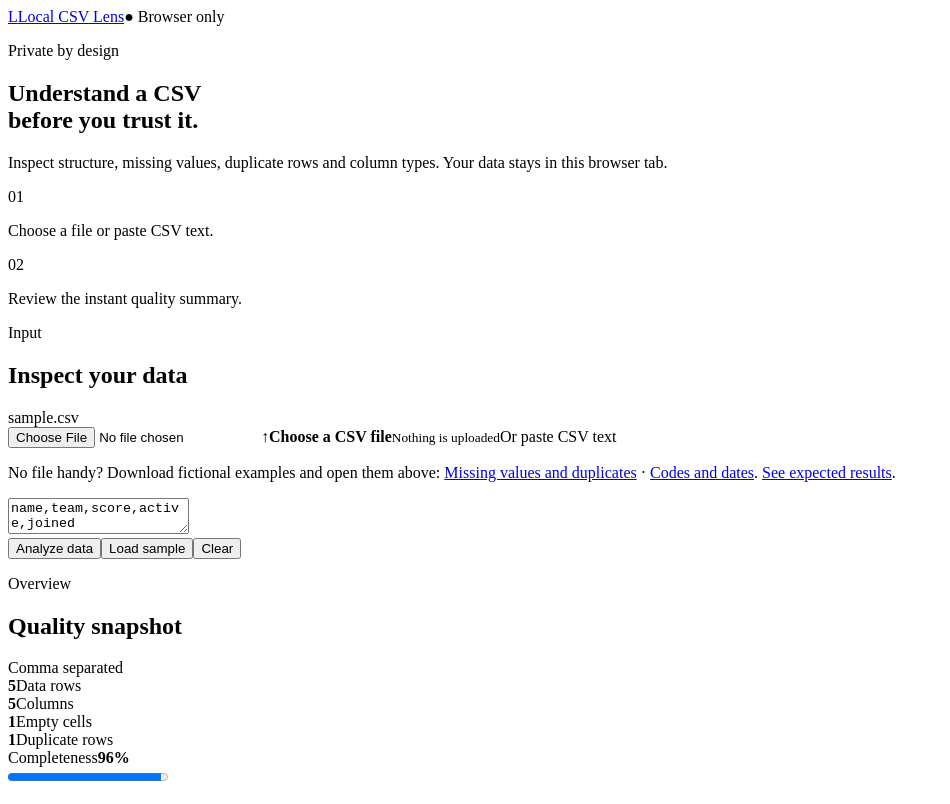
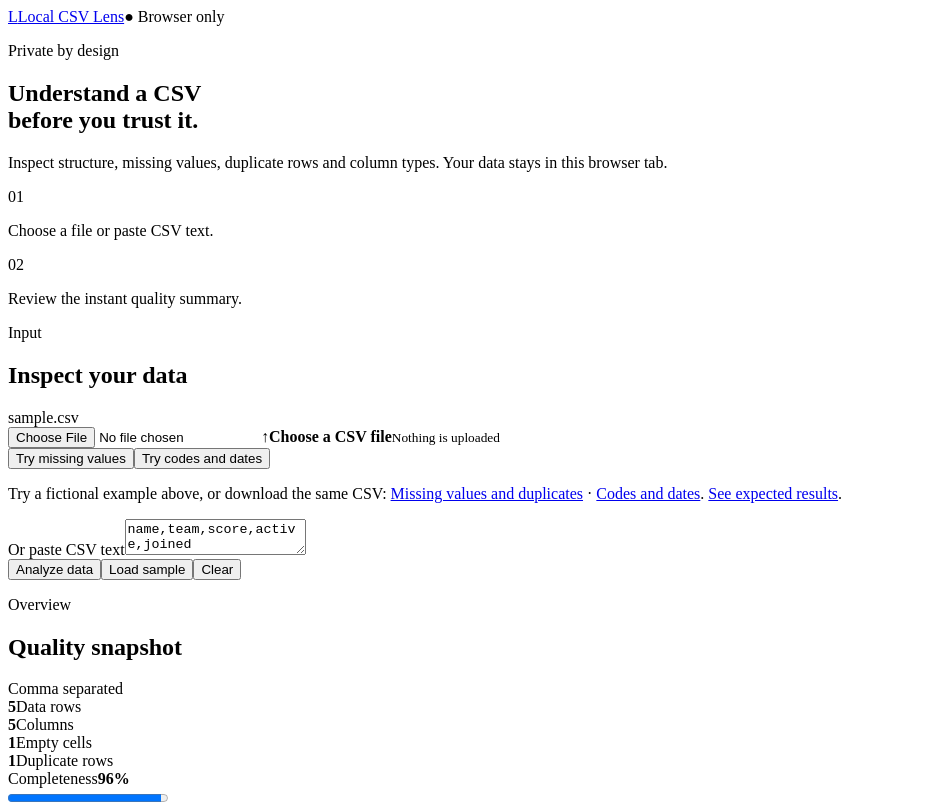
Before and after one commit to vugarbbakhishov-hub/local-csv-lens, a React (Vite) app: page / in a window 1280 px wide. Shown: the top 804 px of the page, without its empty margins (0-950 px from the left). Built offline with nearby package versions, Linux system fonts and the light colour scheme; the HTML template or start-up script is replaced by a standard one.

Commit message:
feat: open CSV examples with one click

```diff
--- a/src/App.tsx
+++ b/src/App.tsx
@@ -1,5 +1,7 @@
 import { useMemo, useState, type ChangeEvent } from 'react'
 import { createFileReadGuard } from './file-read'
+import qualitySample from '../public/samples/quality-check.csv?raw'
+import typeSample from '../public/samples/type-check.csv?raw'
 import { analyzeDataset, buildQualityIssues, parseCsv, type CsvDataset } from './csv'
 import {
   buildReportCsv,
@@ -68,12 +70,12 @@ function App() {
     })
   }
 
-  const loadSample = () => {
+  const loadSample = (text = sampleCsv, name = 'sample.csv') => {
     cancelFileRead()
-    setCsvText(sampleCsv)
-    setFileName('sample.csv')
+    setCsvText(text)
+    setFileName(name)
     setEdited(false)
-    inspect(sampleCsv)
+    inspect(text)
   }
 
   const clear = () => {
@@ -148,13 +150,17 @@ function App() {
             <span><strong>Choose a CSV file</strong><small>Nothing is uploaded</small></span>
           </label>
 
-          <label className="textarea-label" htmlFor="csv-input">Or paste CSV text</label>
+          <div className="actions" role="group" aria-label="Try a fictional CSV">
+            <button type="button" onClick={() => loadSample(qualitySample, 'quality-check.csv')}>Try missing values</button>
+            <button type="button" onClick={() => loadSample(typeSample, 'type-check.csv')}>Try codes and dates</button>
+          </div>
           <p className="report-note">
-            No file handy? Download fictional examples and open them above:{' '}
+            Try a fictional example above, or download the same CSV:{' '}
             <a href="./samples/quality-check.csv" download>Missing values and duplicates</a>
             {' · '}<a href="./samples/type-check.csv" download>Codes and dates</a>.
             {' '}<a href="https://github.com/vugarbbakhishov-hub/local-csv-lens/blob/main/docs/try-it.md">See expected results</a>.
           </p>
+          <label className="textarea-label" htmlFor="csv-input">Or paste CSV text</label>
           <textarea
             id="csv-input"
             value={csvText}
@@ -172,7 +178,7 @@ function App() {
               cancelFileRead()
               inspect()
             }}>Analyze data</button>
-            <button type="button" onClick={loadSample}>Load sample</button>
+            <button type="button" onClick={() => loadSample()}>Load sample</button>
             <button type="button" onClick={clear}>Clear</button>
           </div>
         </div>
@@ -289,6 +295,7 @@ function App() {
           <a href="https://github.com/vugarbbakhishov-hub/local-csv-lens/issues/new?template=usability_feedback.yml">Share feedback</a>
         </p>
         <p>Feedback opens GitHub. Only text you submit is shared; your CSV is not attached.</p>
+        <p>Need repeatable checks in a terminal or CI? Try the companion <a href="https://github.com/vugarbbakhishov-hub/csv-quality">csv-quality CLI</a>.</p>
       </footer>
     </main>
   )
```
Also changed, not shown: 1 other file (tests, documents, lock files or other folders).
